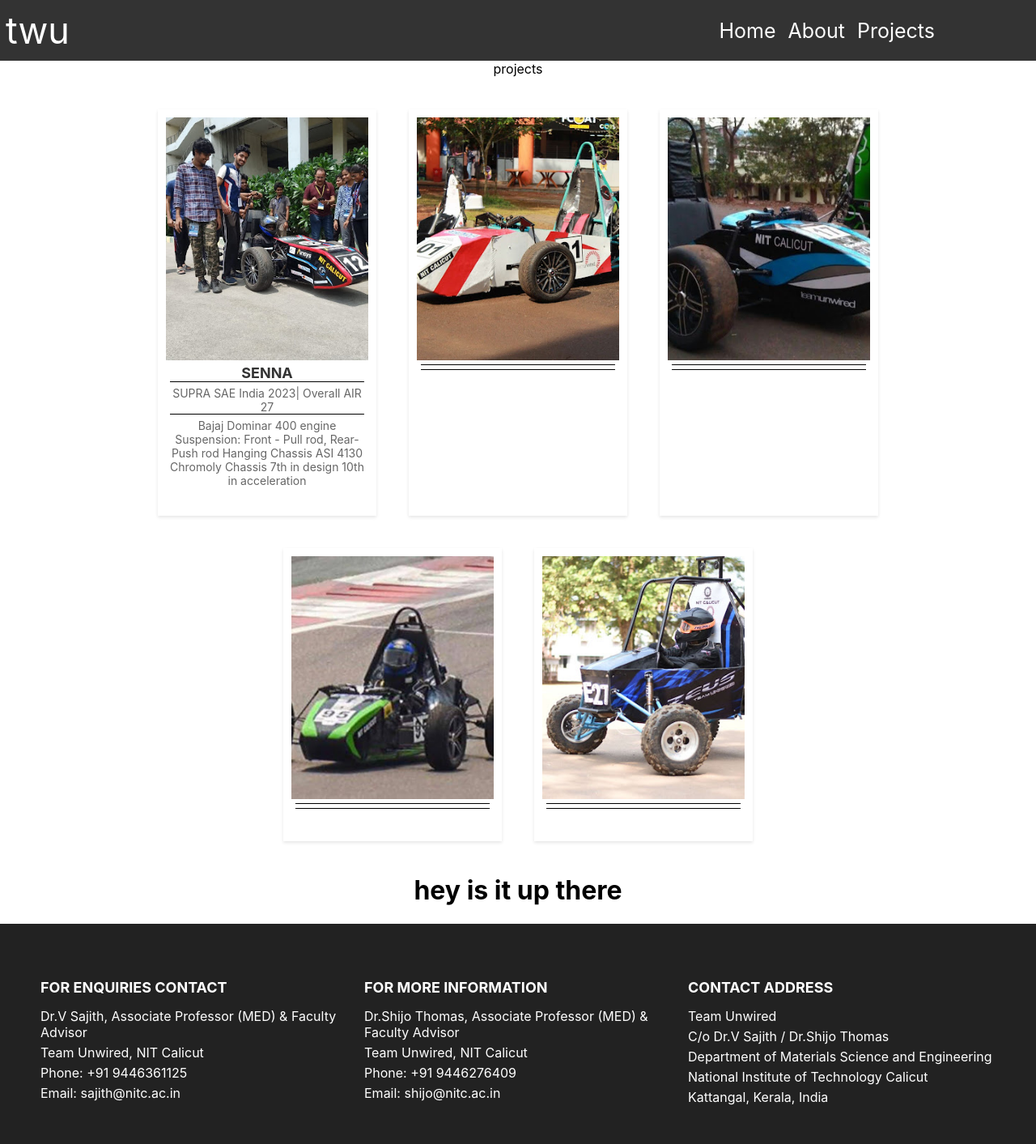
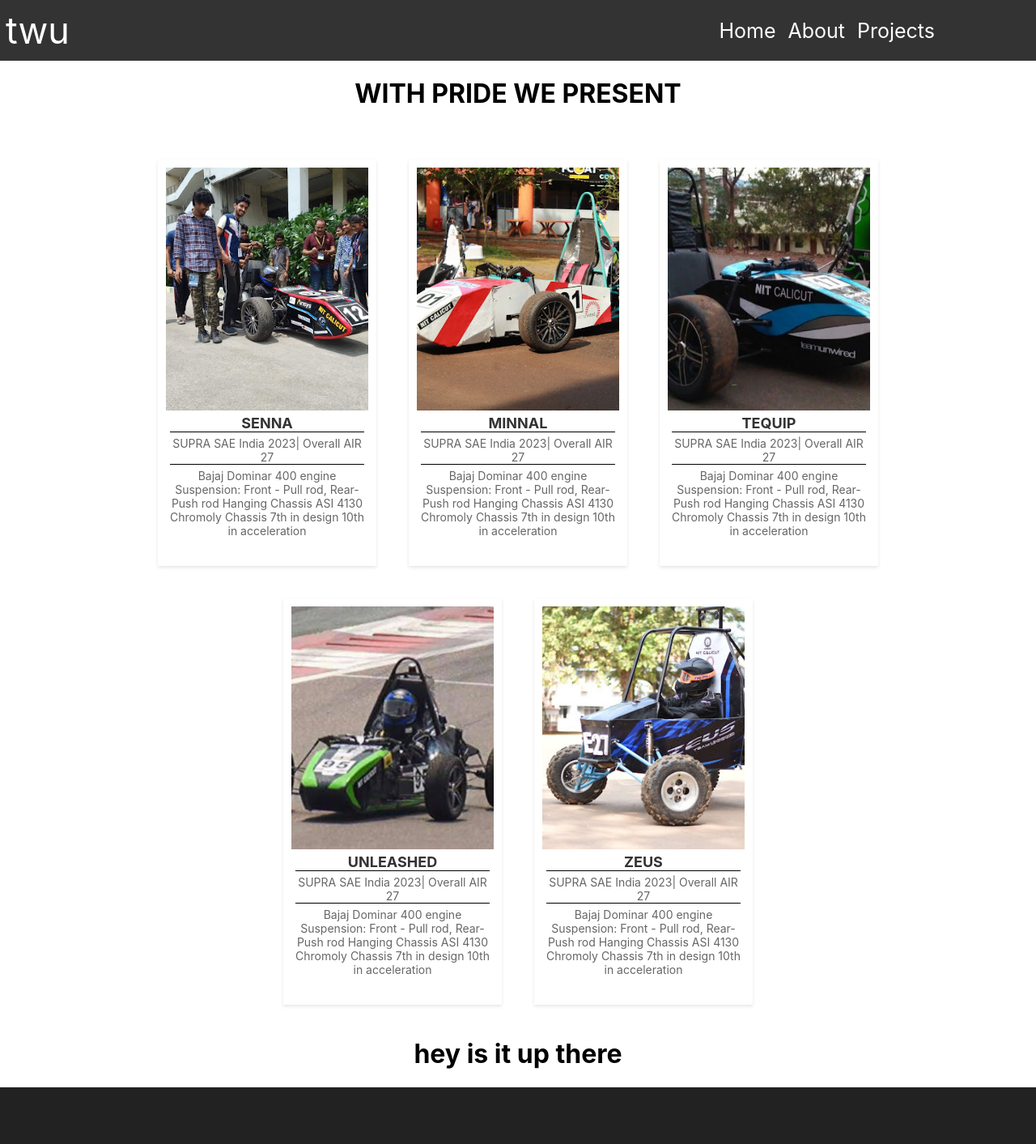
Before and after one commit to sanad4k/try, a React app: page / in a window 1280 px wide. Shown: the top 1413 px of the page at 81% size. Built offline with nearby package versions, Linux system fonts and the light colour scheme.

Commit message:
card and title

```diff
--- a/src/App.css
+++ b/src/App.css
@@ -13,3 +13,17 @@
   display:flex;
 justify-content: center ;
 }
+.intro_para{
+  text-align:center;
+  max-width: 1000px;
+  /* margin-left:35px; */
+  font-size: 20px;
+  margin:auto;
+  padding:5px;
+}
+@media (max-width:700px)  {
+  .inrto_para{
+    font-size: small;
+  }
+
+}
--- a/src/App.js
+++ b/src/App.js
@@ -8,14 +8,15 @@ function App() {
   return (
     <div className="App">
       <Navbar />
-      <div className='title-1'>projects</div>
+      <h1 className='title_p'>WITH PRIDE WE PRESENT</h1>
+
       <div className='center'>
         <div className='parent'>
           <Card src='/photos/senna.jpg' name='SENNA' details1='SUPRA SAE India 2023| Overall AIR 27' details2='Bajaj Dominar 400 engine Suspension: Front - Pull rod, Rear-Push rod Hanging Chassis ASI 4130 Chromoly Chassis 7th in design 10th in acceleration ' />
-          <Card src='/photos/minnal.jpg' />
-          <Card src='/photos/TEQUIP.jpg' />
-          <Card src='/photos/unleashed.jpg' />
-          <Card src='/photos/ZEUS.jpg' />
+          <Card src='/photos/minnal.jpg' name='MINNAL' details1='SUPRA SAE India 2023| Overall AIR 27' details2='Bajaj Dominar 400 engine Suspension: Front - Pull rod, Rear-Push rod Hanging Chassis ASI 4130 Chromoly Chassis 7th in design 10th in acceleration ' />
+          <Card src='/photos/TEQUIP.jpg' name='TEQUIP' details1='SUPRA SAE India 2023| Overall AIR 27' details2='Bajaj Dominar 400 engine Suspension: Front - Pull rod, Rear-Push rod Hanging Chassis ASI 4130 Chromoly Chassis 7th in design 10th in acceleration ' />
+          <Card src='/photos/unleashed.jpg' name='UNLEASHED' details1='SUPRA SAE India 2023| Overall AIR 27' details2='Bajaj Dominar 400 engine Suspension: Front - Pull rod, Rear-Push rod Hanging Chassis ASI 4130 Chromoly Chassis 7th in design 10th in acceleration ' />
+          <Card src='/photos/ZEUS.jpg'name='ZEUS' details1='SUPRA SAE India 2023| Overall AIR 27' details2='Bajaj Dominar 400 engine Suspension: Front - Pull rod, Rear-Push rod Hanging Chassis ASI 4130 Chromoly Chassis 7th in design 10th in acceleration '  />
         </div>
       </div>
       <h1>hey is it up there</h1>
--- a/src/components/navbar.css
+++ b/src/components/navbar.css
@@ -7,6 +7,7 @@
     padding-right: 125px;
     box-sizing: border-box;
     height: 75px;
+
 }
 
 .brand a {
```
